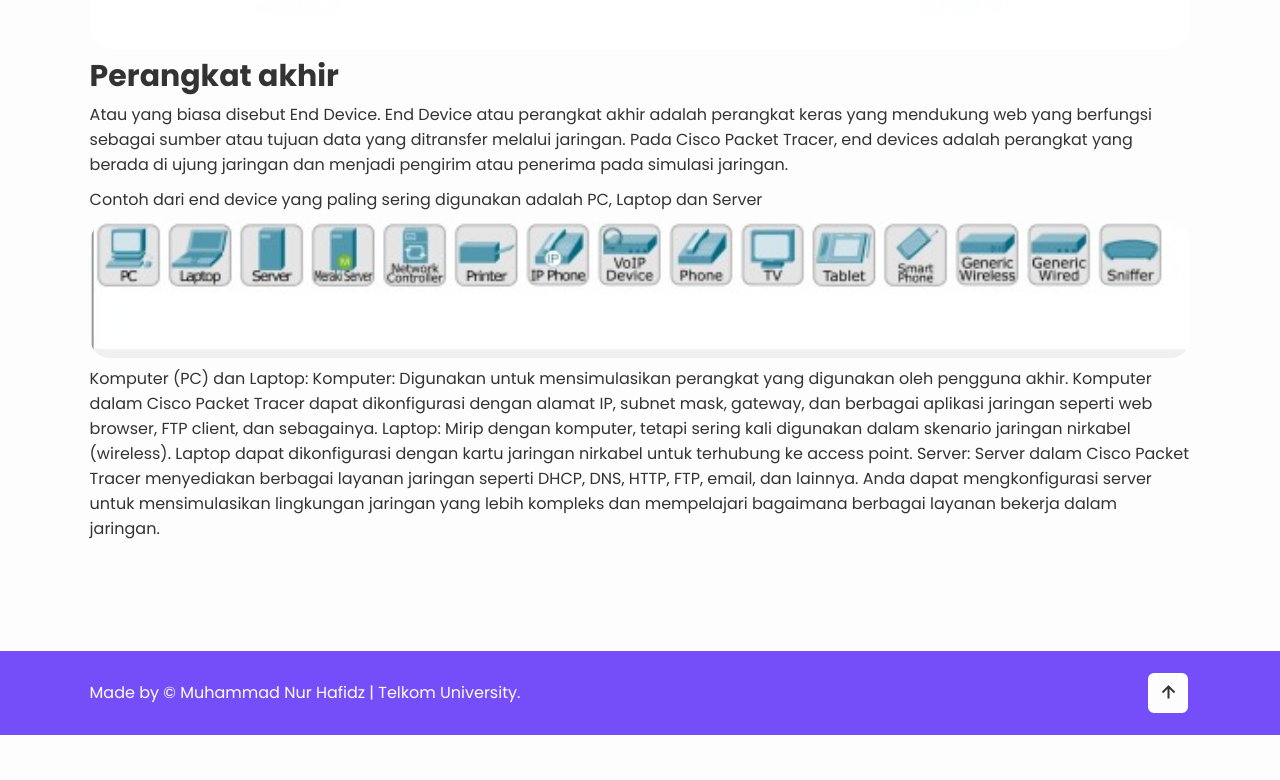
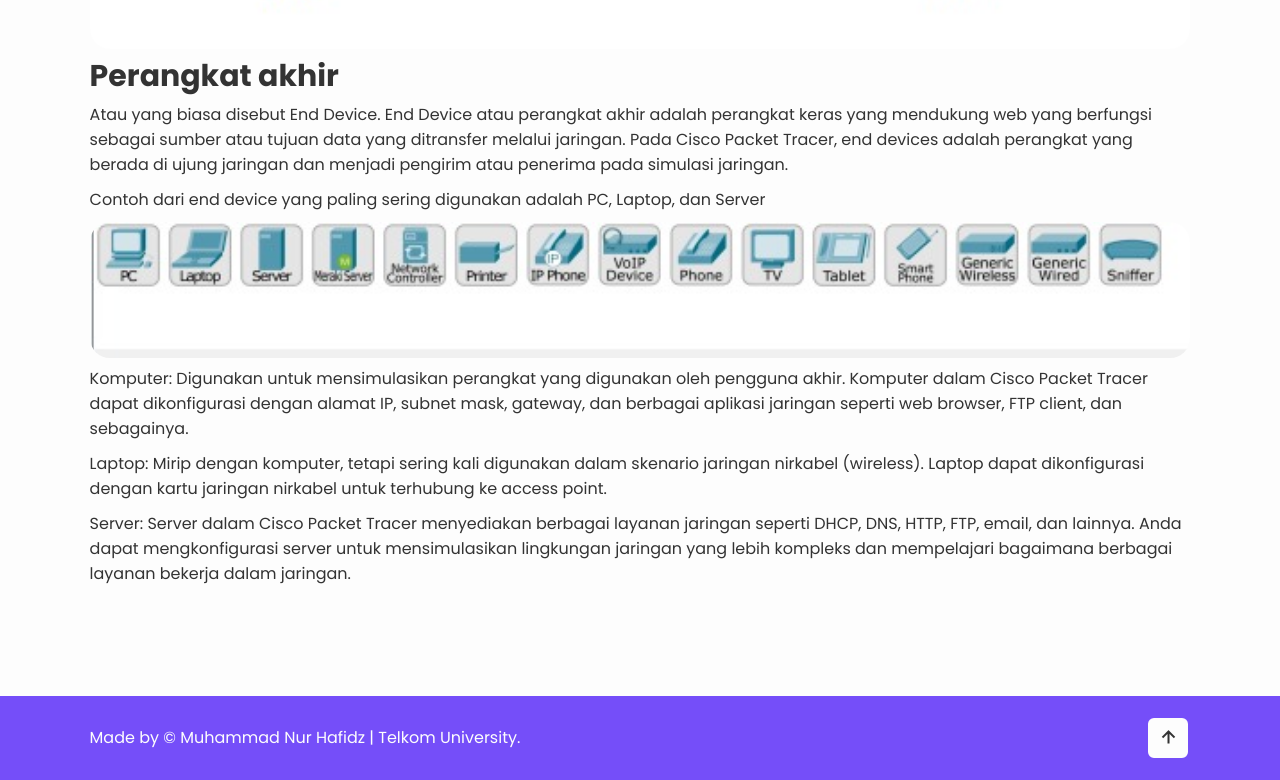
Before and after one commit to Ridz-sensei/Tugas-Besar-Arsijarkom, a plain HTML site: page index.html in a window 1280 px wide. Shown: the part 2238-3018 px from the top of the page. Before the commit the page ends 2973 px from the top, so only its background shows below. Drawn offline with nearby package versions, Linux system fonts and the light colour scheme.

Commit message:
Update index.html

```diff
--- a/index.html
+++ b/index.html
@@ -86,8 +86,8 @@
             </h3>
 
             <p>
+                Kelas: D3SI-47-02 || NIM: 607012300012
                 Mahasiswa D3 Sistem Informasi pada Fakultas Ilmu Terapan, Telkom University. Saya adalah mahasiswa angkatan 2024. Saya berasal dari Lombok, NTB.
-                Kelas: D3SI-47-02 || NIM: 607012300012
             </p>
         </div>
     </section>
@@ -110,16 +110,20 @@
             <div class="project-box">
                 <div class="project-layer">
                     <p>
-                        Contoh dari end device yang paling sering digunakan adalah PC, Laptop dan Server
+                        Contoh dari end device yang paling sering digunakan adalah PC, Laptop, dan Server
                     </p>
                 </div>
                 <img src="images/End Device.jpg" alt="">
             </div>
             <div class="project-box">
                 <div class="project-layer">
-                    <p>Komputer (PC) dan Laptop:
+                    <p>
                         Komputer: Digunakan untuk mensimulasikan perangkat yang digunakan oleh pengguna akhir. Komputer dalam Cisco Packet Tracer dapat dikonfigurasi dengan alamat IP, subnet mask, gateway, dan berbagai aplikasi jaringan seperti web browser, FTP client, dan sebagainya.
+                    </p>
+                    <p>
                         Laptop: Mirip dengan komputer, tetapi sering kali digunakan dalam skenario jaringan nirkabel (wireless). Laptop dapat dikonfigurasi dengan kartu jaringan nirkabel untuk terhubung ke access point.
+                    </p>
+                    <p>
                         Server: Server dalam Cisco Packet Tracer menyediakan berbagai layanan jaringan seperti DHCP, DNS, HTTP, FTP, email, dan lainnya. Anda dapat mengkonfigurasi server untuk mensimulasikan lingkungan jaringan yang lebih kompleks dan mempelajari bagaimana berbagai layanan bekerja dalam jaringan.
                     </p>
                 </div>
```
